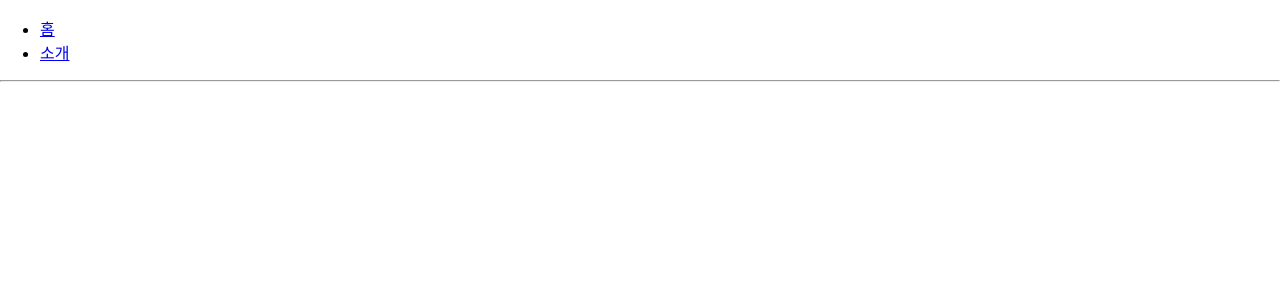
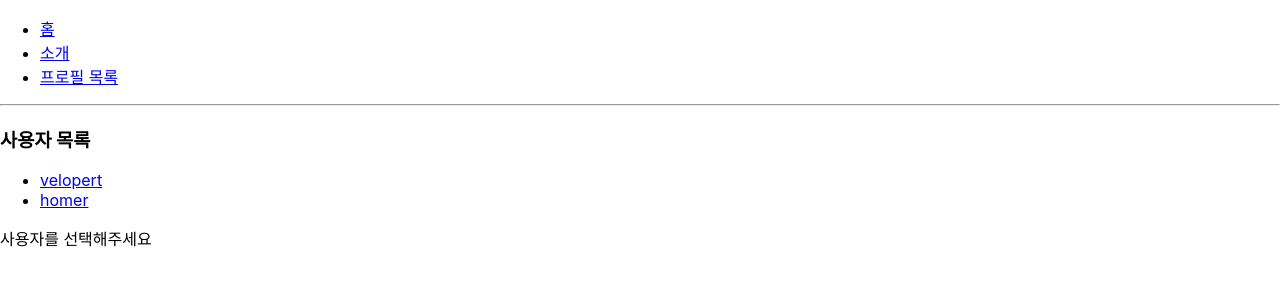
Before and after one commit to Wangchi-son/router-tutorial, a React (Create React App) app: page /profiles in a window 1280 px wide. Shown: the top 300 px of the page. Built offline with nearby package versions, Linux system fonts and the light colour scheme.

Commit message:
서브라우트

```diff
--- a/src/About.js
+++ b/src/About.js
@@ -12,6 +12,7 @@
     <div>
       <h1>소개</h1>
       <p>이 프로젝트는 리액트 라우터 기초를 실습해보는 예제 프로젝트입니다.</p>
+      {/* http://localhost:3000/about?detail=true */}
       {detail && <p>detail값이 true입니다</p>}
     </div>
   );
--- a/src/App.js
+++ b/src/App.js
@@ -2,7 +2,7 @@
 import { Route, Link } from "react-router-dom";
 import About from "./About";
 import Home from "./Home";
-import Profile from "./Profile";
+import Profiles from "./Profiles";
 
 function App() {
   return (
@@ -14,11 +14,14 @@
         <li>
           <Link to="/about">소개</Link>
         </li>
+        <li>
+          <Link to="/profiles">프로필 목록</Link>
+        </li>
       </ul>
       <hr />
       <Route exact path="/" component={Home} />
       <Route path="/about" component={About} />
-      <Route path="/profiles/:username" component={Profile} />
+      <Route path="/profiles" component={Profiles} />
     </div>
   );
 }
--- /dev/null
+++ b/src/Profiles.js
@@ -0,0 +1,28 @@
+import React from "react";
+import Profile from "./Profile";
+import { Link, Route } from "react-router-dom";
+
+function Profiles() {
+  return (
+    <div>
+      <h3>사용자 목록</h3>
+      <ul>
+        <li>
+          <Link to="/profiles/velopert">velopert</Link>
+        </li>
+        <li>
+          <Link to="/profiles/homer">homer</Link>
+        </li>
+      </ul>
+
+      <Route
+        path="/profiles"
+        exact
+        render={() => <div>사용자를 선택해주세요</div>}
+      />
+      <Route path="/profiles/:username" component={Profile} />
+    </div>
+  );
+}
+
+export default Profiles;
```
